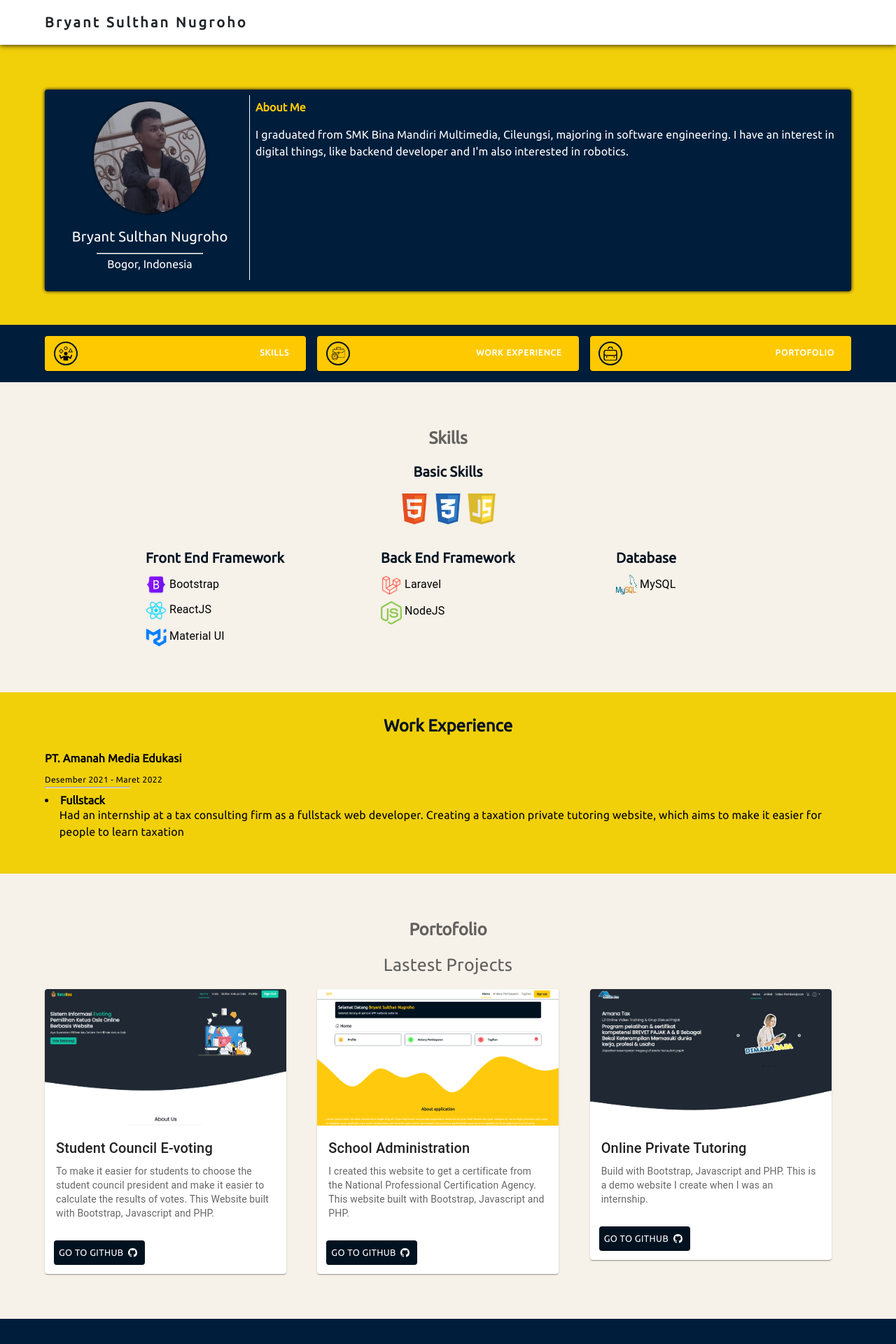
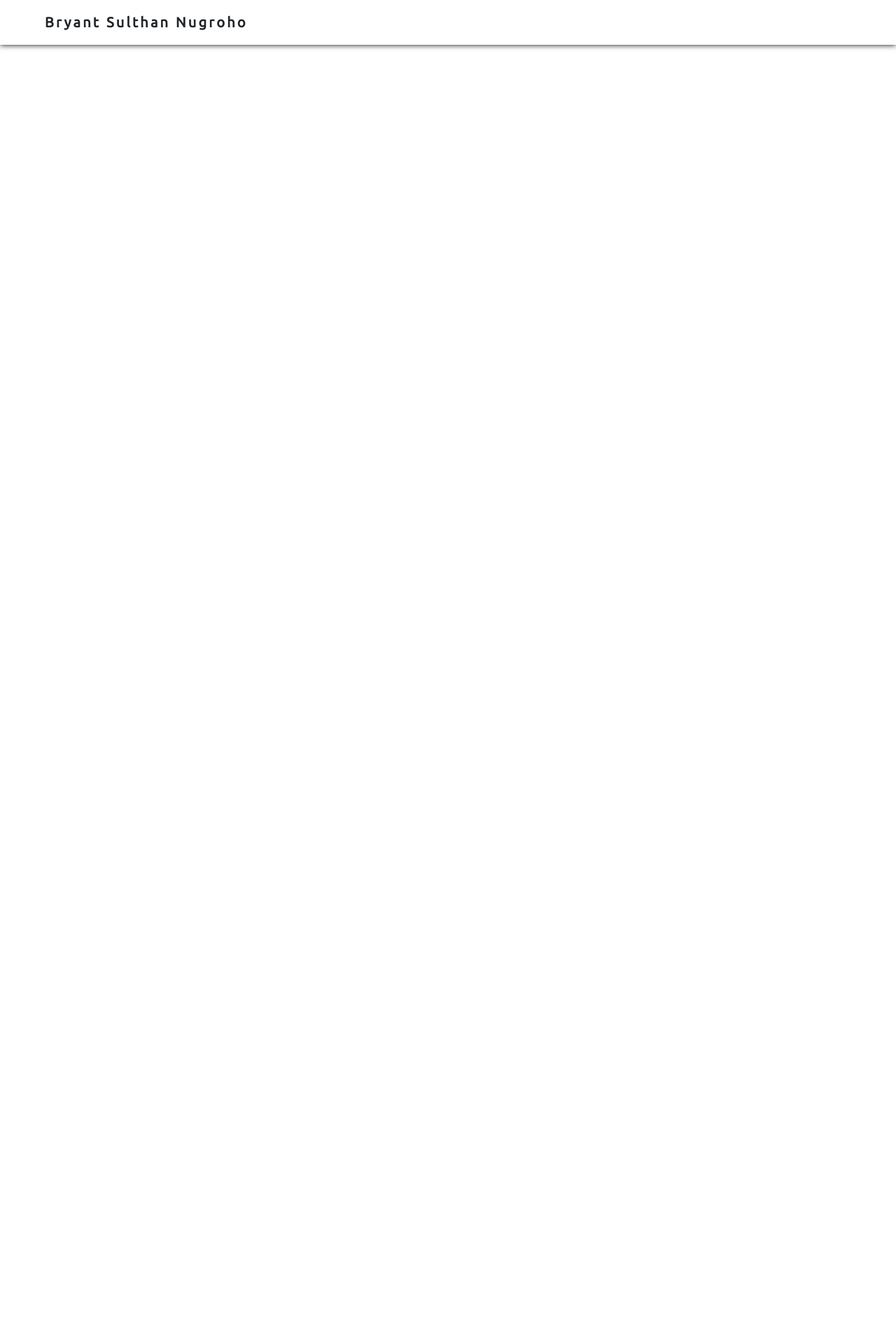
Before and after one commit to StarryNight05/Profile, a React (Create React App) app: page / in a window 1280 px wide. Shown: the top 1920 px of the page at 70% size. After the commit the page ends 800 px from the top, so only its background shows below. Built offline with nearby package versions, Linux system fonts and the light colour scheme.

Commit message:
tes deploy

```diff
--- a/src/views/Dashboard.jsx
+++ b/src/views/Dashboard.jsx
@@ -1,164 +1,11 @@
 import React from 'react'
 import Layout from './layout/Layout'
-import { Avatar, Card, CardContent, Container, Typography } from '@mui/material'
-import Box from '@mui/material/Box'
-import Grid from '@mui/material/Unstable_Grid2'
-import FullWidthTabs from './components/MenuTab'
-import profile from './img/profile.jpg';
-import SkillsMenu from './components/SkillsMenu'
-import WorkExperience from './components/WorkExperience'
-import Projects from './components/Projects'
-import Footer from './components/Footer'
 
 
 const Dashboard = () => {
     return (
         <Layout>
-            {/* About ME */}
-            <section style={{
-                background: '#F1D00A'
-            }}>
-                <Container maxWidth="lg">
-                    <Grid container spacing={2} sx={{ display: 'flex', justifyContent: 'center' }}>
-                        <Grid item md={12} sx={{ marginTop: { xs: '6.5rem', md: '8rem' }, marginBottom: '3rem' }}>
-                            <Card sx={{
-                                background: 'rgb(0, 30, 60)',
-                                color: '#fff',
-                                boxShadow: '0 0 5px #000'
-                            }}>
-                                <CardContent>
-                                    <Box>
-                                        <Grid container spacing={2}>
-                                            <Grid item xs={12} md={3} sx={{
-                                                display: 'grid'
-                                            }}>
-                                                <div className="content" style={{
-                                                    display: 'flex',
-                                                    justifyContent: 'center'
-                                                }}>
-                                                    <Avatar sx={{ width: 160, height: 160, border: '1px solid #001220', boxShadow: '0 0 5px #001220' }} alt='profile' src={profile}></Avatar>
-                                                </div>
-                                                <div className="content" style={{
-                                                    display: 'flex',
-                                                    justifyContent: 'center'
-                                                }}>
-                                                    <Typography variant='h6' gutterBottom noWrap sx={{
-                                                        marginTop: '2vh',
-                                                        fontFamily: 'Ubuntu'
-                                                    }}>
-                                                        Bryant Sulthan Nugroho
-                                                    </Typography>
-                                                </div>
-                                                <div className="break" style={{ display: 'flex', justifyContent: 'center' }}>
-                                                    <hr style={{ width: '150px' }} />
-                                                </div>
-                                                <div className="content" style={{
-                                                    display: 'flex',
-                                                    justifyContent: 'center'
-                                                }}>
-                                                    <Typography variant='subtitle' gutterBottom noWrap sx={{
-                                                        marginTop: '5px'
-                                                    }}>
-                                                        Bogor, Indonesia
-                                                    </Typography>
-                                                </div>
-                                            </Grid>
-                                            <Grid item xs={12} md={9} sx={{
-                                                borderLeft: 'solid 1px #fff',
-                                                display: { xs: 'none', md: 'grid' }
-                                            }}>
-                                                <div className="content">
-                                                    <Typography variant='subtitle' gutterBottom noWrap sx={{
-                                                        fontWeight: 'bold',
-                                                        color: '#FFC900'
-                                                    }}>
-                                                        About Me
-                                                    </Typography><br /><br />
-                                                    <Typography variant='body1' gutterBottom sx={{
-                                                        fontFamily: 'Ubuntu'
-                                                    }}>
-                                                        I graduated from SMK Bina Mandiri Multimedia, Cileungsi, majoring in software engineering. I have an interest in digital things, like backend developer and I'm also interested in robotics.
-                                                    </Typography>
-                                                </div>
-                                            </Grid>
-                                            <Grid item xs={12} md={9} sx={{
-                                                display: { xs: 'grid', md: 'none' }
-                                            }}>
-                                                <div className="content">
-                                                    <Typography variant='subtitle' gutterBottom noWrap sx={{
-                                                        fontWeight: 'bold',
-                                                        color: '#FFC900'
-                                                    }}>
-                                                        About Me
-                                                    </Typography><br />
-                                                    <Typography variant='body1' gutterBottom sx={{
-                                                        fontFamily: 'Ubuntu'
-                                                    }}>
-                                                        I graduated from SMK Bina Mandiri Multimedia, Cileungsi, majoring in software engineering. I have an interest in digital things, like backend developer and I'm also interested in robotics.
-                                                    </Typography>
-                                                </div>
-                                            </Grid>
-                                        </Grid>
-                                    </Box>
-                                </CardContent>
-                            </Card>
-                        </Grid>
-                    </Grid>
-                </Container>
-            </section>
-
-            {/* Menu */}
-            <section style={{
-                background: 'rgb(0, 30, 60)'
-            }}>
-                <Container maxWidth="lg" sx={{ padding: '1rem' }}>
-                    <FullWidthTabs></FullWidthTabs>
-                </Container>
-            </section>
-
-            {/* Skills */}
-            <section style={{
-                background: '#F6F1E9'
-            }}>
-                <Container maxWidth="lg" sx={{ padding: '1rem' }}>
-                    <SkillsMenu></SkillsMenu>
-                </Container>
-            </section>
-
-            {/* Work Experience */}
-            <section style={{
-                background: '#F1D00A'
-            }}>
-                <Container maxWidth="lg" sx={{ padding: '1rem' }}>
-                    <WorkExperience></WorkExperience>
-                </Container>
-            </section>
-
-            {/* Portofolio */}
-            <section style={{
-                background: '#F6F1E9'
-            }}>
-                <Container maxWidth="lg" sx={{ padding: '1rem' }}>
-                    <Projects></Projects>
-                </Container>
-            </section>
-
-            {/* Footer */}
-            <section style={{
-                background: 'rgb(0, 30, 60)',
-                borderBottom: '2px solid #F1D00A'
-            }}>
-                <Container maxWidth="lg" sx={{ padding: '1rem' }}>
-                    <Footer></Footer>
-                </Container>
-            </section>
-            <section style={{
-                background: 'rgb(0, 30, 60)'
-            }}>
-                <Container maxWidth="lg" sx={{ padding: '1rem', display: 'flex', justifyContent: 'center' }}>
-                    <Typography variant='body2' sx={{ color: '#F6F1E9', fontFamily: 'Ubuntu' }}>Copyright &copy; 2023 Bryant Sulthan Nugroho</Typography>
-                </Container>
-            </section>
+            Tes
         </Layout >
     )
 }
```
